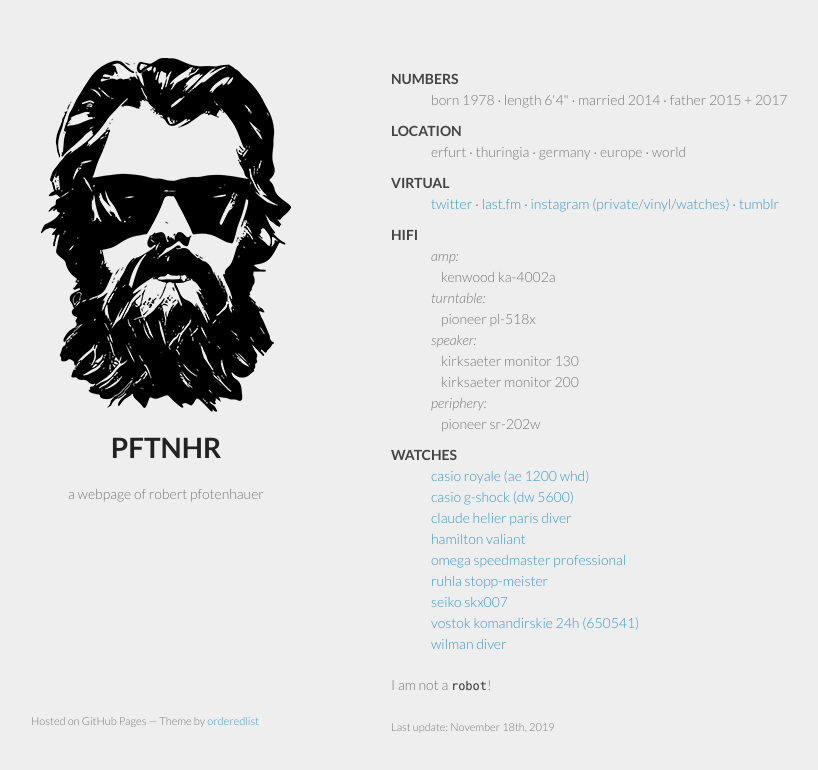
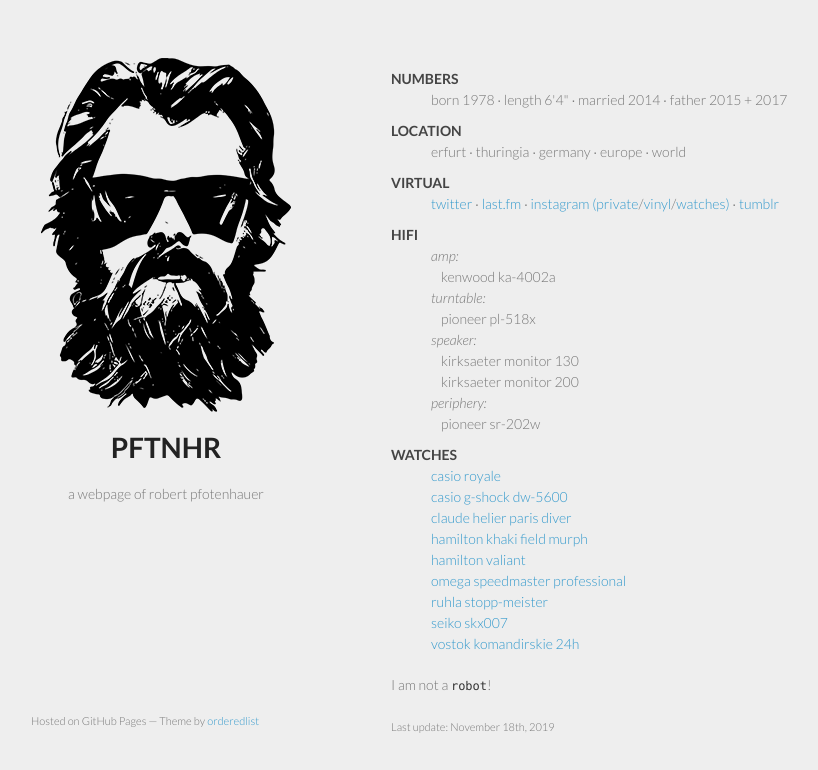
Before and after one commit to pftnhr/pftnhr.github.io, a plain HTML site: page index.html in a window 1280 px wide. Shown: the whole page, without its empty margins (179-997 px from the left). Drawn offline with Linux system fonts and the light colour scheme.

Commit message:
some changes at watches section
added hamilton khaki field auto murph

removed wilman diver

```diff
--- a/index.html
+++ b/index.html
@@ -47,17 +47,15 @@
           	<div class="einrueck">pioneer sr-202w</div>
           </dd>
           <dt>WATCHES</dt>
-          <dd><a href="#">casio royale (ae 1200 whd)<span><img src="images/casio-royale.jpg" alt="image" height="80" width="80" /></span></a></dd>
-          <dd><a href="#">casio g-shock (dw 5600)<span><img src="images/dw5600.jpg" alt="image" height="80" width="80" /></span></a></dd>
+          <dd><a href="#">casio royale<span><img src="images/casio-royale.jpg" alt="image" height="80" width="80" /></span></a></dd>
+          <dd><a href="#">casio g-shock dw-5600<span><img src="images/dw5600.jpg" alt="image" height="80" width="80" /></span></a></dd>
           <dd><a href="#">claude helier paris diver<span><img src="images/helier.jpg" alt="image" height="80" width="80" /></span></a></dd>
-          <!-- <dd>hamilton khaki field murph</dd> -->
-          <!-- <dd><a href="#">hamilton khaki field murph<span><img src="images/murph.jpg" alt="image" height="80" width="80" /></span></a></dd> -->
+          <dd><a href="#">hamilton khaki field murph<span><img src="images/murph.jpg" alt="image" height="80" width="80" /></span></a></dd>
           <dd><a href="#">hamilton valiant<span><img src="images/valiant.jpg" alt="image" height="80" width="80" /></span></a></dd>
           <dd><a href="#">omega speedmaster professional<span><img src="images/speedy.jpg" alt="image" height="80" width="80" /></span></a></dd>
           <dd><a href="#">ruhla stopp-meister<span><img src="images/stopp-meister.jpg" alt="image" height="80" width="80" /></span></a></dd>
           <dd><a href="#">seiko skx007<span><img src="images/skx007.jpg" alt="image" height="80" width="80" /></span></a></dd>
-          <dd><a href="#">vostok komandirskie 24h (650541)<span><img src="images/vostok.jpg" alt="image" height="80" width="80" /></span></a></dd>
-          <dd><a href="#">wilman diver<span><img src="images/wilman.jpg" alt="image" height="80" width="80" /></span></a></dd>
+          <dd><a href="#">vostok komandirskie 24h<span><img src="images/vostok.jpg" alt="image" height="80" width="80" /></span></a></dd>
         </dl>
         <p>I am not a <code>robot</code>!</p>
         <small>Last update: November 18th, 2019</small>
```
Also changed, not shown: images/murph.jpg (added).
